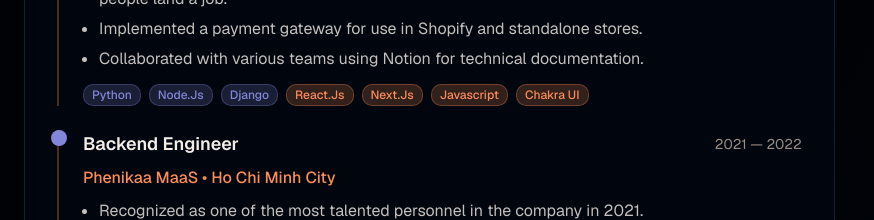
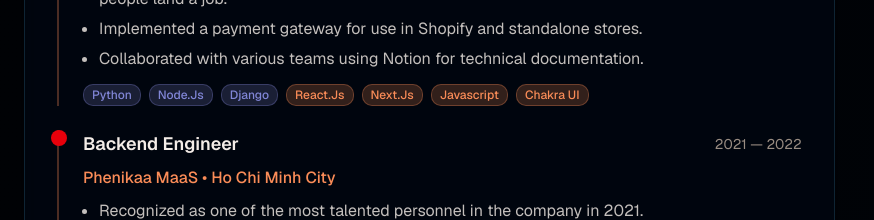
Before and after one commit to vominhtrieu/trieu-vo-portfolio, a Next.js app: page / in a window 1280 px wide. Shown: the part 1540-1760 px from the top of the page, without its empty margins (0-874 px from the left). Built offline with nearby package versions, Linux system fonts and the light colour scheme.

Commit message:
Minor fix

```diff
--- a/app/page.tsx
+++ b/app/page.tsx
@@ -148,7 +148,7 @@ export default function Portfolio() {
                 </div>
 
                 <div className="border-l-2 border-primary/30 pl-6 relative">
-                  <div className="absolute -left-2 top-0 w-4 h-4 bg-accent rounded-full"></div>
+                  <div className="absolute -left-2 top-0 w-4 h-4 bg-destructive rounded-full"></div>
                   <div className="flex flex-col sm:flex-row sm:items-center sm:justify-between mb-2">
                     <h3 className="text-lg font-semibold text-foreground">Backend Engineer</h3>
                     <span className="text-sm text-muted-foreground">2021 — 2022</span>
```
